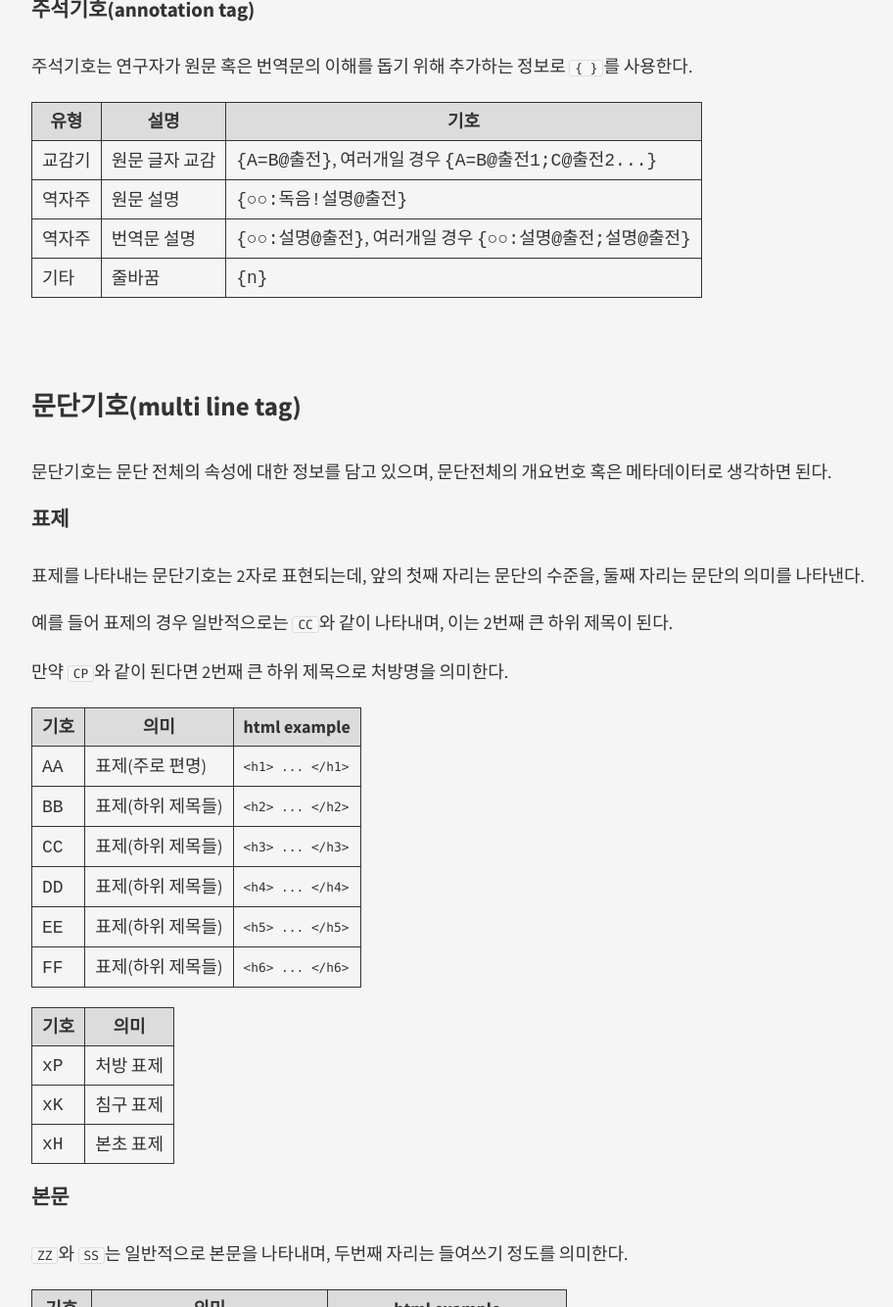
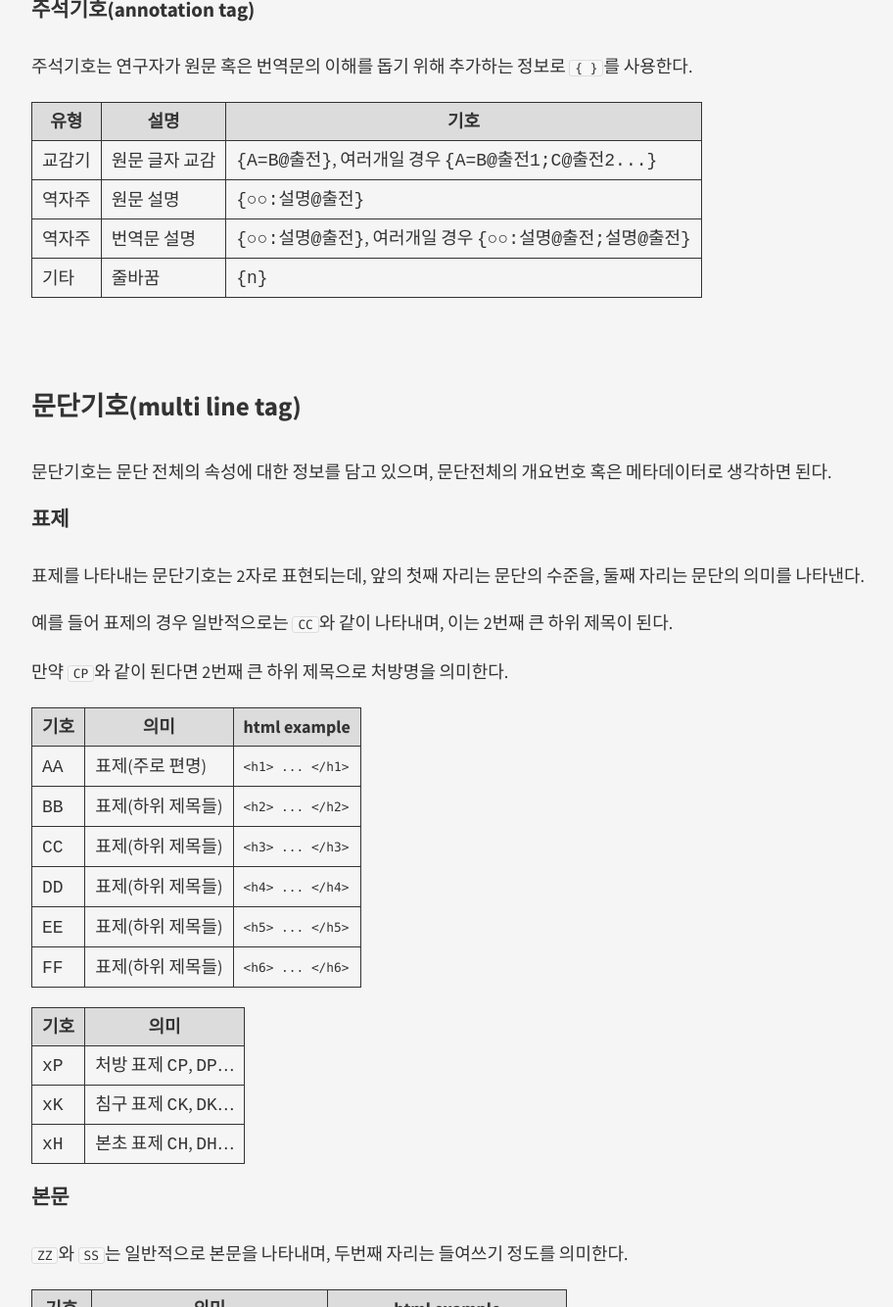
Before and after one commit to mediclassics/document, a Jekyll site: the page built from _posts/2016-02-12-markup-syntax-for-classics.md, in a window 1280 px wide and 1400 px high, scrolled down 1635 px, cut to the strip 66-1400 px from the top of the window. Shown: the whole strip at 98% size, without its empty margins (116-1028 px from the left). Built offline with Jekyll 4.4.1, drawn with Linux system fonts in a browser that asks for light colours; nearby versions of some CDN libraries.

Commit message:
역자주에 독음 삭제, xP 예시 추가

```diff
--- a/_posts/2016-02-12-markup-syntax-for-classics.md
+++ b/_posts/2016-02-12-markup-syntax-for-classics.md
@@ -38,7 +38,7 @@ categories: document
 유형	| 설명 |	기호
 ----|----|---|---
 교감기 | 원문 글자 교감 | <kbd>{A=B@출전}</kbd>, 여러개일 경우 <kbd>{A=B@출전1;C@출전2...}</kbd>
-역자주 | 원문 설명 | <kbd>{○○:독음!설명@출전}</kbd>
+역자주 | 원문 설명 | <kbd>{○○:설명@출전}</kbd>
 역자주 | 번역문 설명 | <kbd>{○○:설명@출전}</kbd>, 여러개일 경우 <kbd>{○○:설명@출전;설명@출전}</kbd>
 기타 | 줄바꿈  | <kbd>{n}</kbd>
 
@@ -69,9 +69,9 @@ categories: document
 
 기호|의미
 ---|---
-<kbd>xP</kbd> 	|	처방 표제
-<kbd>xK</kbd> 	|	침구 표제
-<kbd>xH</kbd> 	|	본초 표제
+<kbd>xP</kbd> 	|	처방 표제  <kbd>CP</kbd>, <kbd>DP</kbd>...
+<kbd>xK</kbd> 	|	침구 표제  <kbd>CK</kbd>, <kbd>DK</kbd>...
+<kbd>xH</kbd> 	|	본초 표제  <kbd>CH</kbd>, <kbd>DH</kbd>...
 
 ### 본문
 
```
